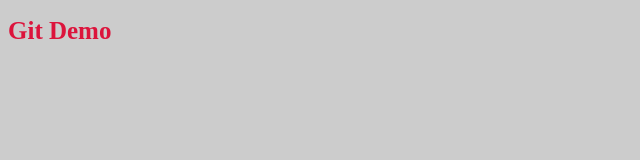
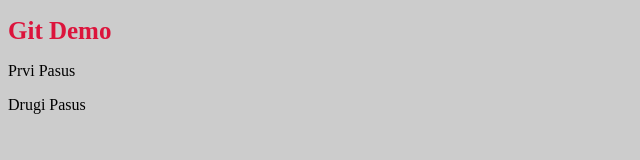
Before and after one commit to uMiljevic/smart, a plain HTML site: page index.html in a window 1280 px wide. Shown: the whole page, without its empty margins (0-640 px from the left). Drawn offline with Linux system fonts and the light colour scheme.

Commit message:
Dodata dva pasusa

```diff
--- a/index.html
+++ b/index.html
@@ -10,5 +10,8 @@
 
     <h1>Git Demo</h1>
 
+    <p>Prvi Pasus</p>
+    <p>Drugi Pasus</p>
+
 </body>
 </html>
```
